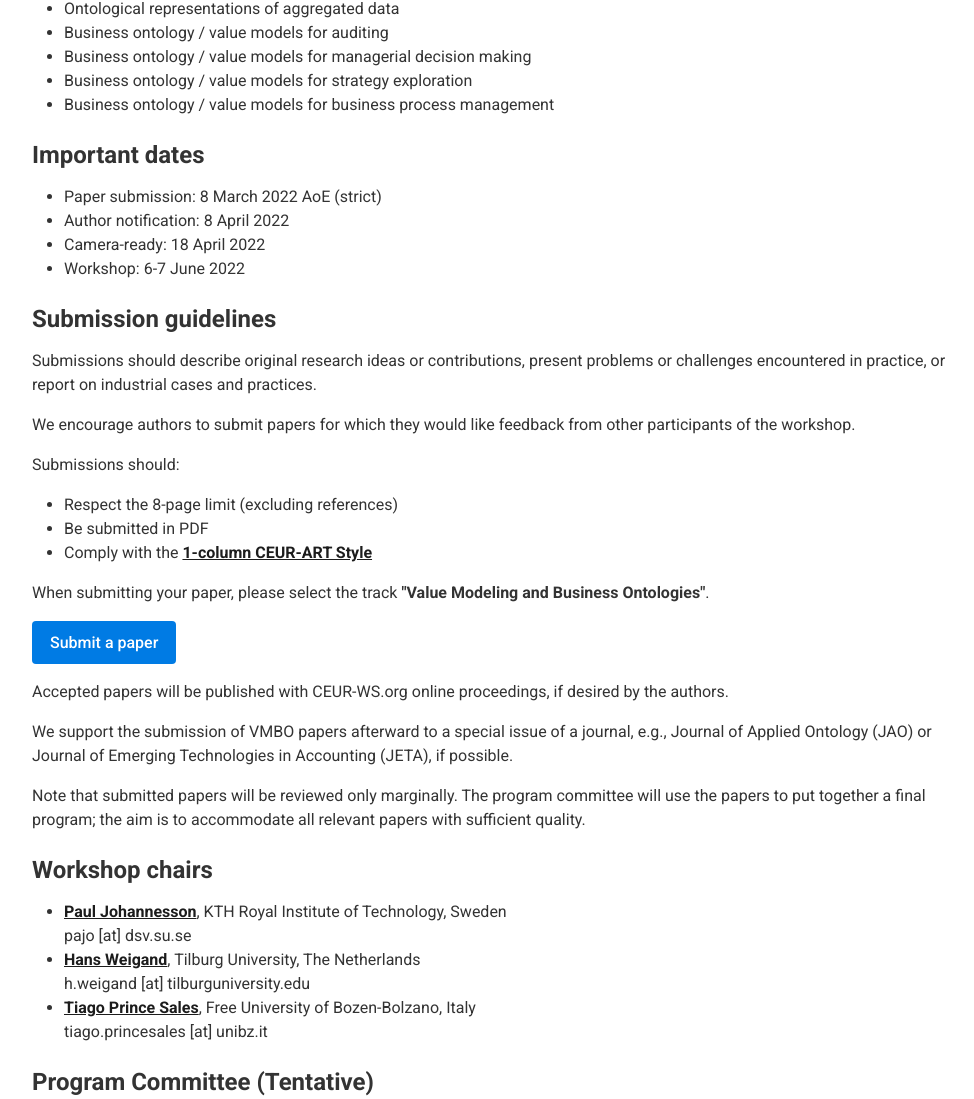
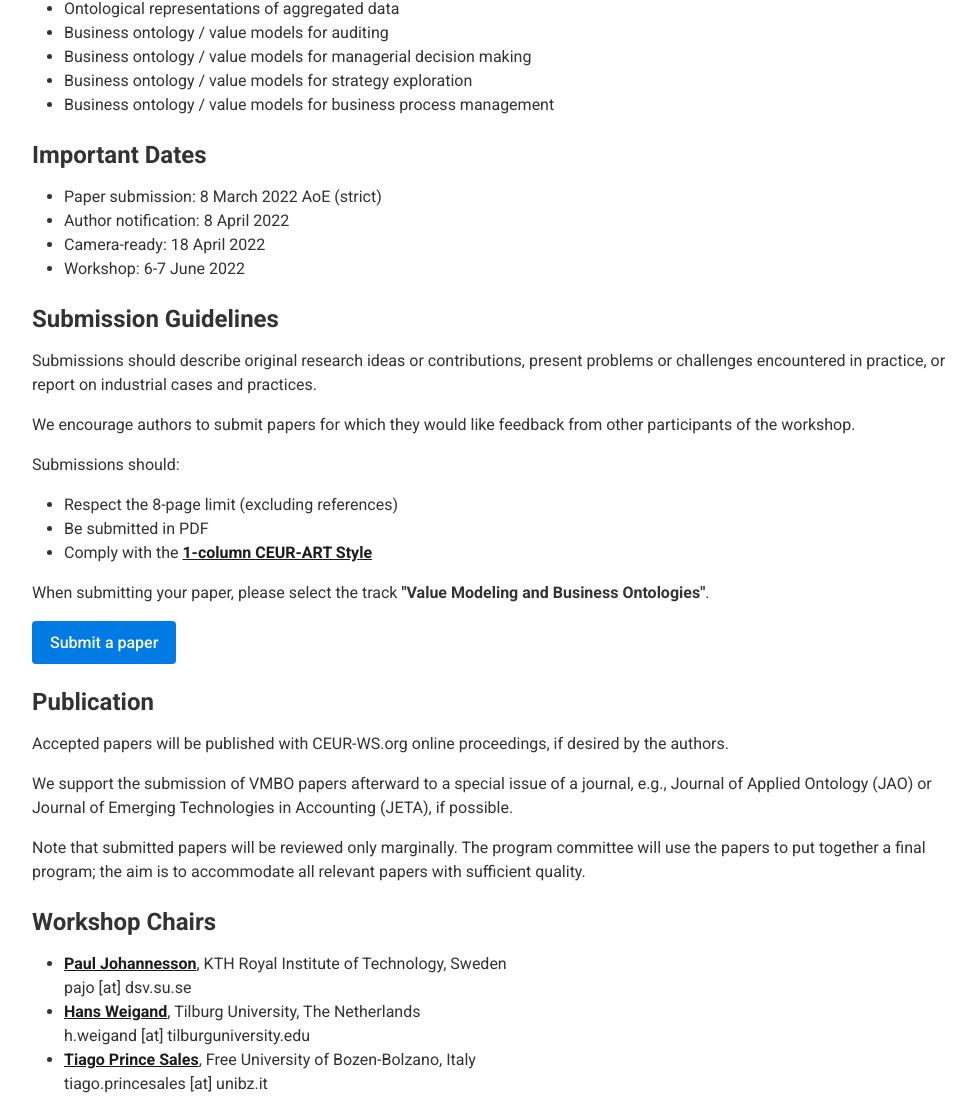
Before and after one commit to vorte2022/vorte2022.github.io, a Gatsby site: page / in a window 1280 px wide. Shown: the part 1476-2575 px from the top of the page, without its empty margins (148-1122 px from the left). Built offline with nearby package versions, Linux system fonts and the light colour scheme; Gatsby itself is replaced by a stand-in of ours.

Commit message:
Update CFP

```diff
--- a/src/pages/index.js
+++ b/src/pages/index.js
@@ -68,14 +68,14 @@ export default function Home() {
               Business ontology / value models for business process management
             </li>
           </ul>
-          <h3 id="dates">Important dates</h3>
+          <h3 id="dates">Important Dates</h3>
           <ul>
             <li>Paper submission: 8 March 2022 AoE (strict)</li>
             <li>Author notification: 8 April 2022</li>
             <li>Camera-ready: 18 April 2022</li>
             <li>Workshop: 6-7 June 2022</li>
           </ul>
-          <h3 id="guidelines">Submission guidelines</h3>
+          <h3 id="guidelines">Submission Guidelines</h3>
           <p>
             Submissions should describe original research ideas or
             contributions, present problems or challenges encountered in
@@ -112,6 +112,8 @@ export default function Home() {
               Submit a paper
             </a>
           </div>
+
+          <h3>Publication</h3>
           <p>
             Accepted papers will be published with CEUR-WS.org online
             proceedings, if desired by the authors.
@@ -129,7 +131,7 @@ export default function Home() {
             program; the aim is to accommodate all relevant papers with
             sufficient quality.
           </p>
-          <h3 id="organization">Workshop chairs</h3>
+          <h3 id="organization">Workshop Chairs</h3>
           <ul>
             <li>
               <div>
@@ -207,7 +209,7 @@ export default function Home() {
             </li>
           </ul>
 
-          <h3 id="previous">Previous editions</h3>
+          <h3 id="previous">Previous Editions</h3>
           <ul>
             <li>
               <a
```
